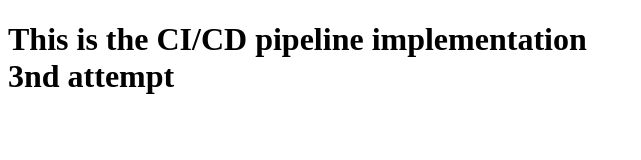
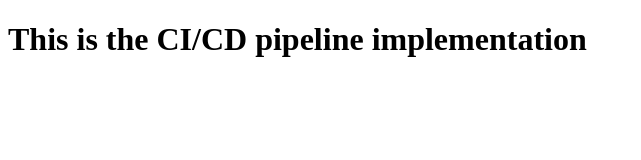
Before and after one commit to rupacepro/DevOpsAssignment3, a website: page index.html in a window 1280 px wide. Shown: the whole page, without its empty margins (0-641 px from the left). Drawn offline with Linux system fonts and the light colour scheme.

Commit message:
fixed typo

```diff
--- a/index.html
+++ b/index.html
@@ -7,7 +7,6 @@
 </head>
 <body>
     <h1>This is the CI/CD pipeline implementation<br>
-        3nd attempt
     </h1>
 </body>
 </html>
```
